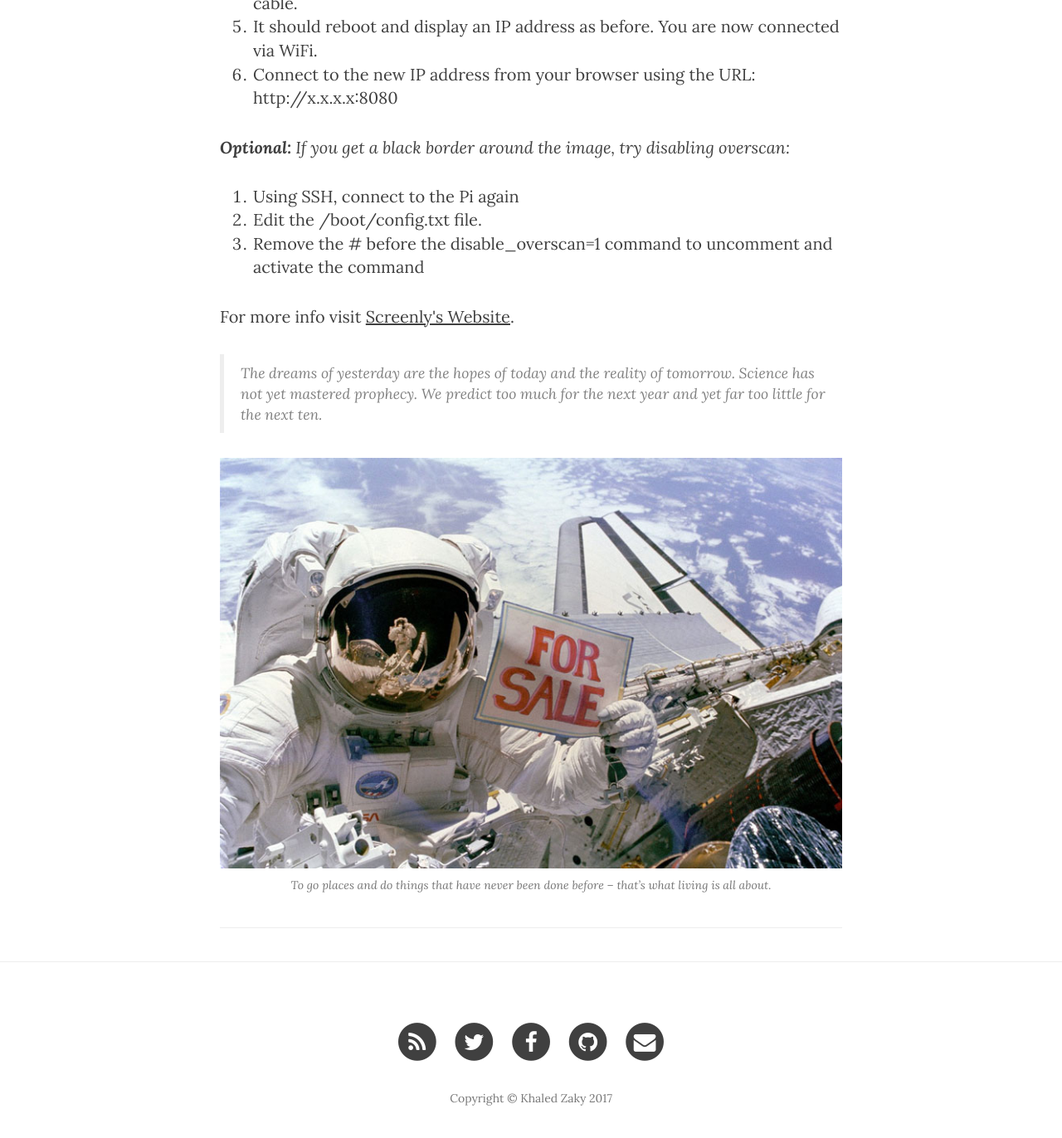
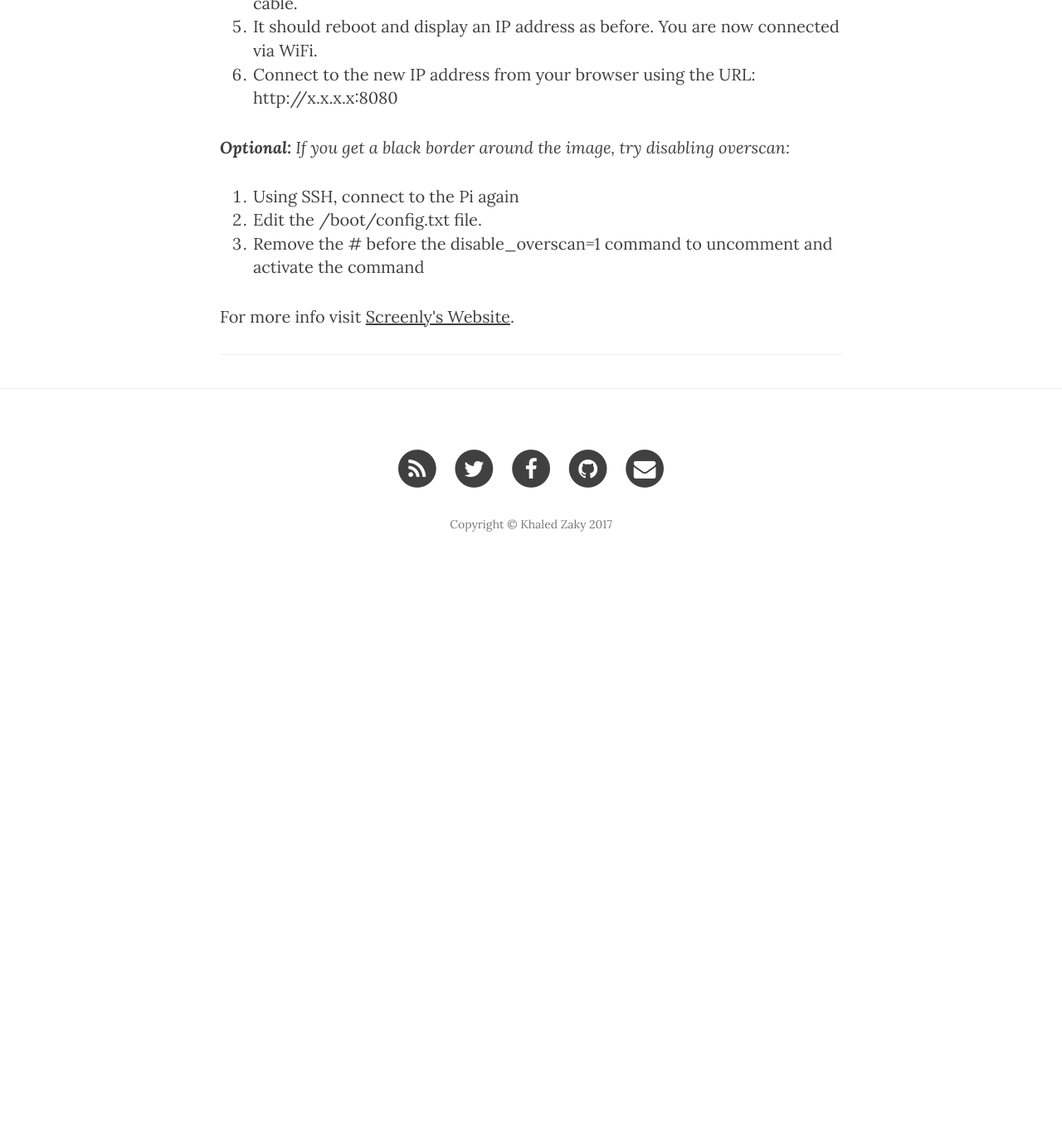
Before and after one commit to kzaky/khaledzaky.com, a Jekyll site: the page built from _posts/2017-02-20-Digital-Signage-with-Raspberry-Pi.markdown, in a window 1280 px wide and 1400 px high, scrolled down 2343 px. Shown: the top 1372 px of the window at 83% size. Built offline with Jekyll 4.4.1, drawn with Linux system fonts in a browser that asks for light colours; nearby versions of some CDN libraries; comment, search, counter and statistics services are not loaded; after the commit the page ends 3051 px from its top, so only the background shows below that.

Commit message:
readme edits

```diff
--- a/_posts/2017-02-20-Digital-Signage-with-Raspberry-Pi.markdown
+++ b/_posts/2017-02-20-Digital-Signage-with-Raspberry-Pi.markdown
@@ -59,10 +59,3 @@ header-img: "img/post-bg-01.jpg"
 </p>
 
 <p>For more info visit <a href="https://www.screenlyapp.com/ose.html">Screenly's Website</a>.</p>
-
-<blockquote>The dreams of yesterday are the hopes of today and the reality of tomorrow. Science has not yet mastered prophecy. We predict too much for the next year and yet far too little for the next ten.</blockquote>
-
-<a href="#">
-    <img src="{{ site.baseurl }}/img/post-sample-image.jpg" alt="Post Sample Image">
-</a>
-<span class="caption text-muted">To go places and do things that have never been done before – that’s what living is all about.</span>
```
Also changed, not shown: README.md.
